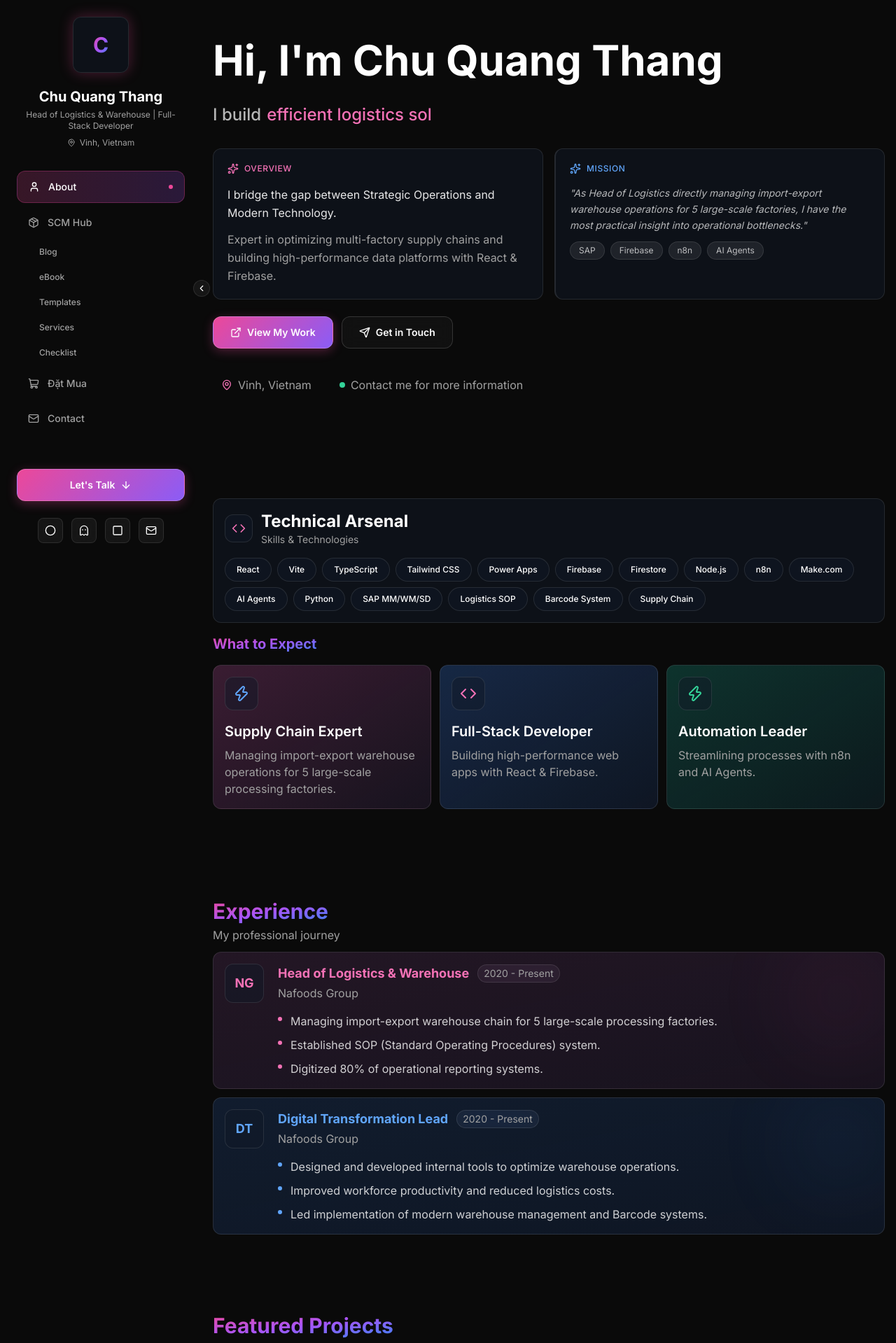
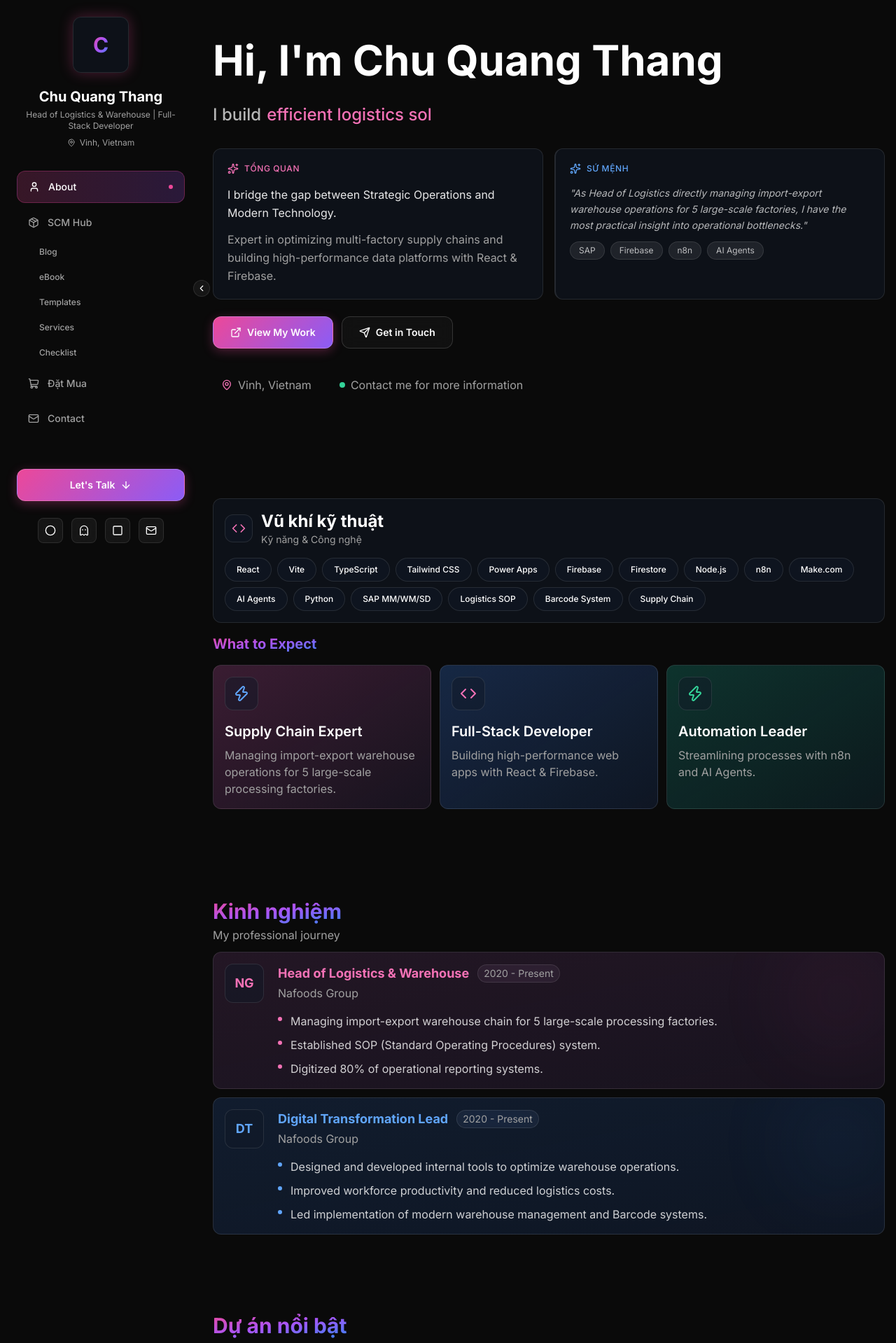
Before and after one commit to thangcq0310/my-portfolio, a React (Vite) app: page / in a window 1280 px wide. Shown: the top 1919 px of the page at 70% size. Built offline with nearby package versions, Linux system fonts and the light colour scheme.

Commit message:
fix: Translate remaining English labels to Vietnamese

```diff
--- a/src/components/sections/About.tsx
+++ b/src/components/sections/About.tsx
@@ -78,7 +78,7 @@ export function AboutSection() {
           <div className="bg-gray-900/50 border border-white/10 rounded-xl p-5 hover-lift">
             <div className="flex items-center gap-2 mb-4">
               <Sparkles className="w-4 h-4 text-pink-400" />
-              <span className="text-xs font-medium text-pink-400 uppercase tracking-wider">Overview</span>
+              <span className="text-xs font-medium text-pink-400 uppercase tracking-wider">Tổng quan</span>
             </div>
             <p className="text-base text-white/90 leading-relaxed">
               {resume.bio[0]}
@@ -91,7 +91,7 @@ export function AboutSection() {
           <div className="bg-gray-900/50 border border-white/10 rounded-xl p-5 hover-lift border-l-2 border-pink-500/50">
             <div className="flex items-center gap-2 mb-4">
               <Sparkles className="w-4 h-4 text-blue-400" />
-              <span className="text-xs font-medium text-blue-400 uppercase tracking-wider">Mission</span>
+              <span className="text-xs font-medium text-blue-400 uppercase tracking-wider">Sứ mệnh</span>
             </div>
             <p className="text-sm text-white/70 leading-relaxed italic">
               "As Head of Logistics directly managing import-export warehouse operations for 5 large-scale factories, I have the most practical insight into operational bottlenecks."
--- a/src/components/sections/Experience.tsx
+++ b/src/components/sections/Experience.tsx
@@ -24,7 +24,7 @@ export function ExperienceSection() {
         viewport={{ once: true }}
       >
         <h2 className="text-3xl font-bold flex items-center gap-2">
-          <span className="text-gradient">Experience</span>
+          <span className="text-gradient">Kinh nghiệm</span>
         </h2>
         <p className="text-base text-muted-foreground mt-1">
           My professional journey
--- a/src/components/sections/Portfolio.tsx
+++ b/src/components/sections/Portfolio.tsx
@@ -26,7 +26,7 @@ export function PortfolioSection() {
         className="mb-5"
       >
         <h2 className="text-3xl font-bold flex items-center gap-2">
-          <span className="text-gradient">Featured Projects</span>
+          <span className="text-gradient">Dự án nổi bật</span>
         </h2>
         <p className="text-base text-muted-foreground mt-1">
           Solutions I've built for real-world operations
--- a/src/components/sections/Skills.tsx
+++ b/src/components/sections/Skills.tsx
@@ -25,7 +25,7 @@ const attrIcons: Record<string, React.ElementType> = {
 export function SkillsSection() {
   return (
     <section id="skills" className="py-8" aria-label="Skills and expertise">
-      {/* Technical Arsenal - Liquid Glass */}
+      {/* Vũ khí kỹ thuật */}
       <motion.div
         initial={{ opacity: 0, y: 30 }}
         whileInView={{ opacity: 1, y: 0 }}
@@ -38,8 +38,8 @@ export function SkillsSection() {
             <Code className="w-5 h-5 text-pink-400" />
           </div>
           <div>
-            <h3 className="text-2xl font-bold">Technical Arsenal</h3>
-            <p className="text-sm text-muted-foreground">Skills & Technologies</p>
+            <h3 className="text-2xl font-bold">Vũ khí kỹ thuật</h3>
+            <p className="text-sm text-muted-foreground">Kỹ năng & Công nghệ</p>
           </div>
         </div>
 
--- a/src/pages/SCMPage.tsx
+++ b/src/pages/SCMPage.tsx
@@ -65,7 +65,7 @@ export function SCMPage() {
           <h1 className="text-4xl md:text-6xl font-bold mb-6 leading-tight">
             <span className="text-gradient">SCM Thực Chiến</span>
             <br />
-            <span className="text-gray-300">Playbook</span>
+            <span className="text-gray-300">Sổ tay</span>
           </h1>
 
           <p className="text-lg md:text-xl text-muted-foreground mb-10 max-w-2xl mx-auto leading-relaxed">
--- a/src/pages/SCMTemplates.tsx
+++ b/src/pages/SCMTemplates.tsx
@@ -53,7 +53,7 @@ const SCMTemplates: React.FC = () => {
                     <span className="text-xs font-bold text-pink-400 uppercase tracking-wider">
                       {template.category}
                     </span>
-                    <span className="text-xs text-muted-foreground">Free</span>
+                    <span className="text-xs text-muted-foreground">Miễn phí</span>
                   </div>
                   <h3 className="text-xl font-bold mb-3 group-hover:text-pink-400 transition-colors">
                     {template.name}
```
